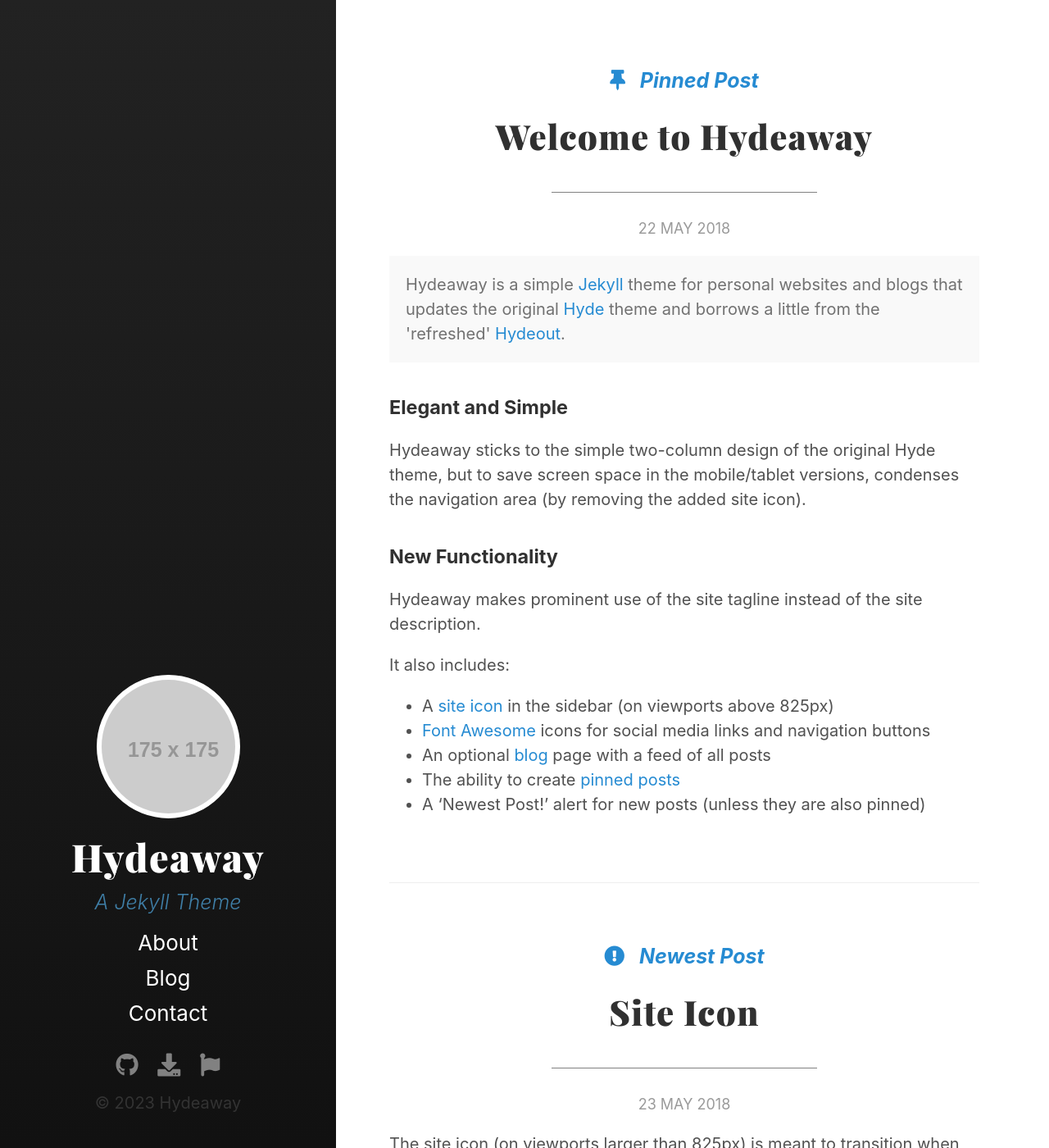
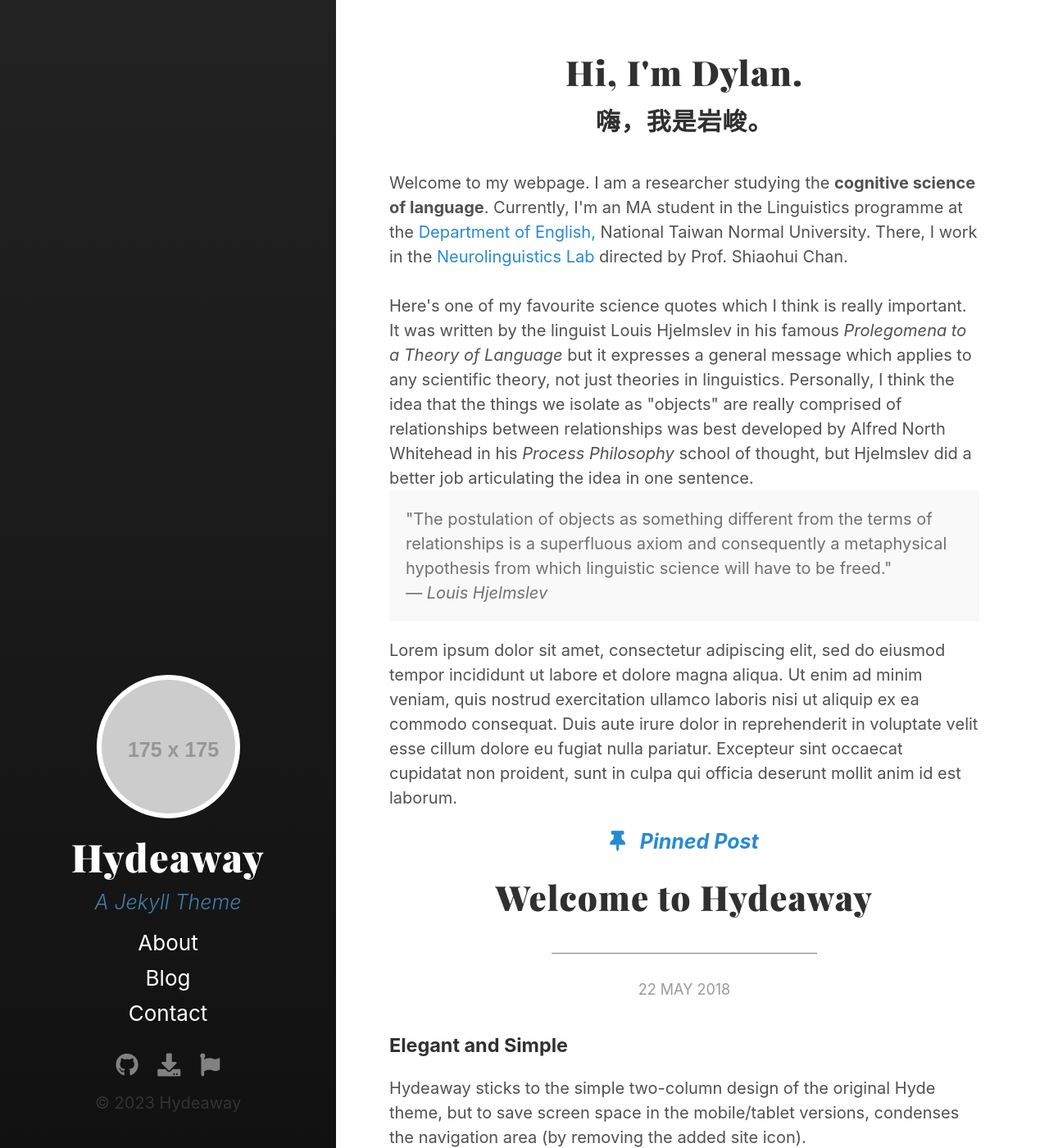
Before and after one commit to dylanscottlow/dylanscottlow.github.io, a Jekyll site: the page built from index.html, in a window 1280 px wide and 1400 px high. Shown: the whole window at 82% size. Built offline with Jekyll 4.4.1, drawn with Linux system fonts in a browser that asks for light colours; the list of posts is cut into pages by our own code.

Commit message:
Updated index content

```diff
--- a/_sass/_poole.scss
+++ b/_sass/_poole.scss
@@ -215,13 +215,25 @@
   font-family: 'Playfair Display', serif;
   font-size: 2.1rem;
   letter-spacing: 0.03em;
-  font-weight: 900;
+  font-weight: 600;
   text-align: center;
   word-wrap: break-word;
 }
 .page-title,
 .post-title {
   margin-top: 0;
+  margin-bottom: 2rem;
+}
+
+.page-subtitle {
+  color: #303030;
+  font-family: 'Playfair Display', serif;
+  font-size: 1.5rem;
+  letter-spacing: 0.03em;
+  font-weight: 600;
+  text-align: center;
+  word-wrap: break-word;
+  margin-top: -1.6rem;
   margin-bottom: 2rem;
 }
 
--- a/index.html
+++ b/index.html
@@ -2,6 +2,31 @@
 layout: default
 title: Index
 ---
+<h1 class="page-title">
+  Hi, I'm Dylan.
+</h1>
+<h2 class="page-subtitle">
+  嗨，我是岩峻。
+</h2>
+
+Welcome to my webpage. I am a researcher studying the <b>cognitive science of language</b>.
+Currently, I'm an MA student in the Linguistics programme at the <a href="https://www.eng.ntnu.edu.tw/index.php/en/main/">Department of English,</a> National Taiwan Normal University.
+There, I work in the <a href="https://sites.google.com/view/neurolinguisticslabntnu/home">Neurolinguistics Lab</a>
+directed by Prof. Shiaohui Chan.
+<br> <br>
+Here's one of my favourite science quotes which I think is really important.
+It was written by the linguist Louis Hjelmslev in his famous <i>Prolegomena to a Theory of Language</i>
+but it expresses a general message which applies to any scientific theory, not just theories in linguistics.
+Personally, I think the idea that the things we isolate as "objects" are really comprised of relationships between relationships was
+best developed by Alfred North Whitehead in his <i>Process Philosophy</i> school of thought,
+but Hjelmslev did a better job articulating the idea in one sentence.
+<br>
+<p class="message">"The postulation of objects as something different
+from the terms of relationships is a superfluous axiom and consequently
+a metaphysical hypothesis from which linguistic science will have to be freed."
+<br><i>— Louis Hjelmslev</i></p>
+
+Lorem ipsum dolor sit amet, consectetur adipiscing elit, sed do eiusmod tempor incididunt ut labore et dolore magna aliqua. Ut enim ad minim veniam, quis nostrud exercitation ullamco laboris nisi ut aliquip ex ea commodo consequat. Duis aute irure dolor in reprehenderit in voluptate velit esse cillum dolore eu fugiat nulla pariatur. Excepteur sint occaecat cupidatat non proident, sunt in culpa qui officia deserunt mollit anim id est laborum.
 
 <div class="posts">
   {% for post in paginator.posts %}
```
Also changed, not shown: _posts/2018-05-22-welcome-to-hydeaway.md (+1 -1 lines).
